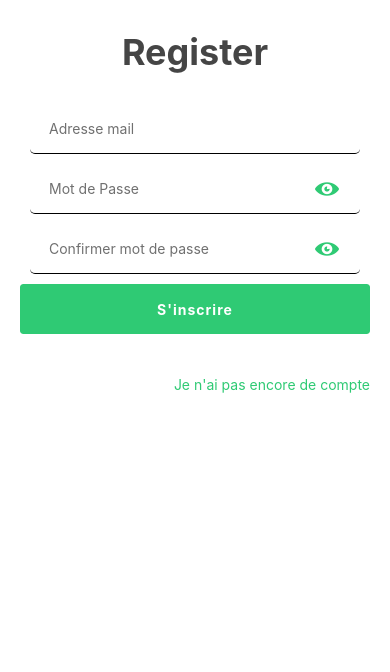
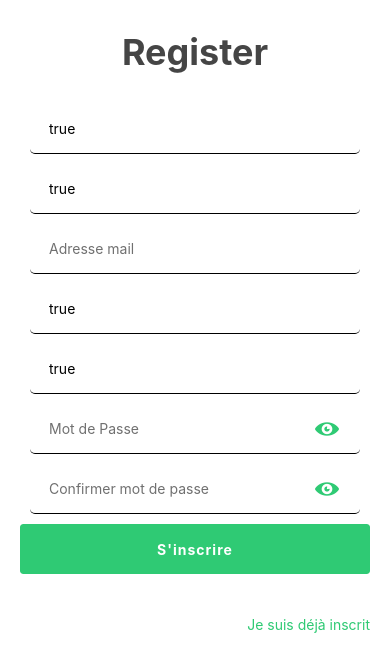
Before and after one commit to VolkenoMakers/react-native-authentification, a React Native app: screen / in a window 390 px wide. Shown: the top 672 px of the page. Built offline with nearby package versions, Linux system fonts and the light colour scheme.

Commit message:
add readme

```diff
--- a/App.js
+++ b/App.js
@@ -30,7 +30,10 @@ export default function App() {
         setPassword_confirmation={setPassword_confirmation}
         errors={errors}
         setErrors={setErrors}
-        textRedirectLogin="Je n'ai pas encore de compte"
+        first_name
+        last_name
+        adresse
+        phone
       />
     </View>
   );
--- a/Auth.js
+++ b/Auth.js
@@ -44,7 +44,7 @@ export function Register({
   labelPassword_confirmation = "Confirmer mot de passe",
   titleStyle = {},
   colorIconPassword = Colors.bgApp,
-  textConnexion = "S'inscrire",
+  textButtonRegister = "S'inscrire",
   connexionTitleStyle = {},
   connexionButtonStyle = {},
   leftIconPassword = {},
@@ -53,7 +53,7 @@ export function Register({
   leftIconLastName = {},
   leftIconAdresse = {},
   leftIconPhone = {},
-  textRedirectLogin,
+  textRedirectLogin = "Je suis déjà inscrit",
   textRedirectLoginStyle = {},
   styles = {},
   OnSubmit,
@@ -395,7 +395,7 @@ export function Register({
           )}
 
           <RenderButton
-            title={textConnexion}
+            title={textButtonRegister}
             Schema={Schema}
             startLoad={() => setLoading(true)}
             endLoad={() => setLoading(false)}
@@ -459,7 +459,7 @@ export function Login({
   connexionButtonStyle = {},
   leftIconPassword = {},
   leftIconEmail = {},
-  textRedirectRegister,
+  textRedirectRegister = "Je n'ai pas encore de compte",
   textRedirectRegisterStyle = {},
   styles = {},
   OnSubmit,
```
Also changed, not shown: assets/images/register2.png (added), 1 other file (tests, documents, lock files or other folders).
